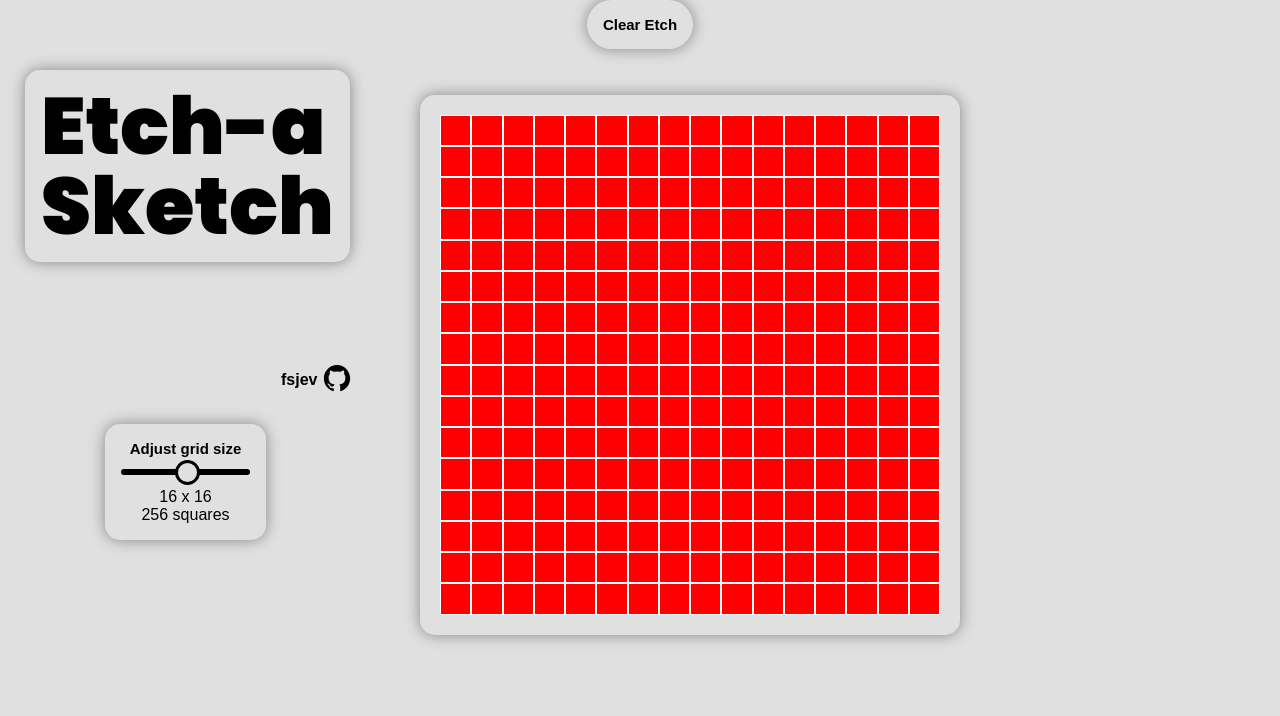
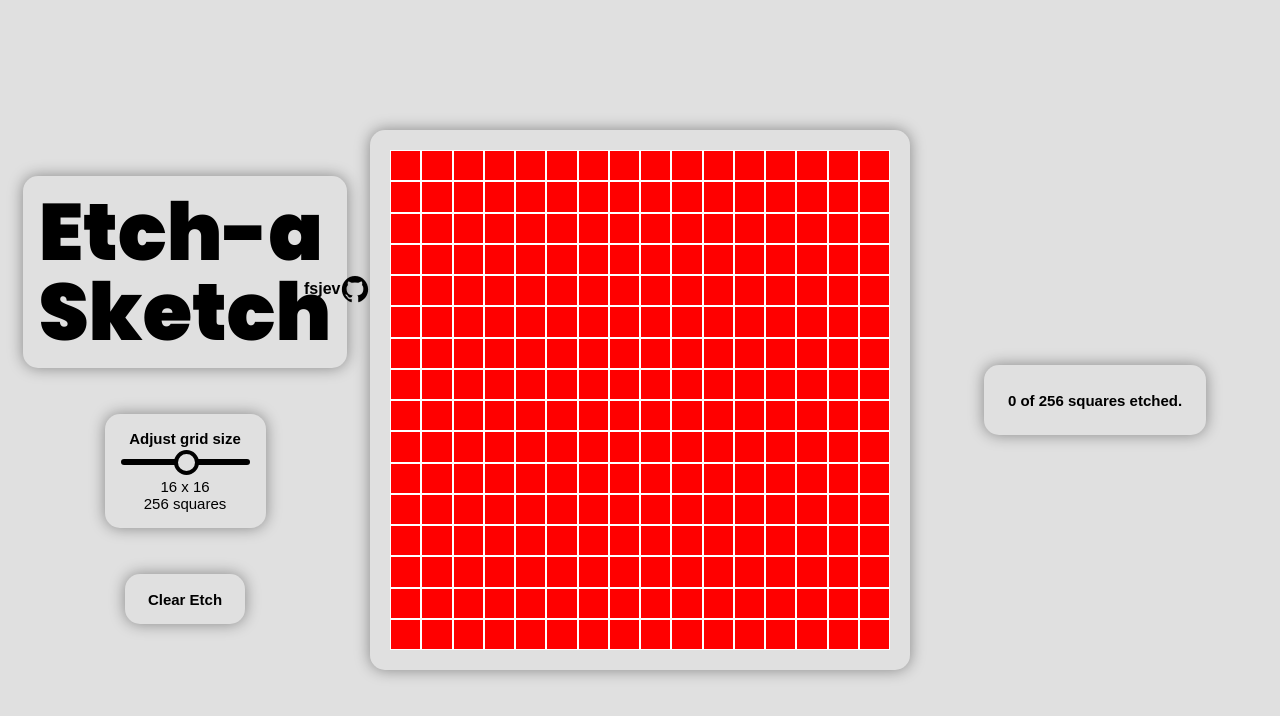
Before and after one commit to fsjev/etch-a-sketch-proj, a plain HTML site: page index.html in a window 1280 px wide. Drawn offline with nearby package versions, Linux system fonts and the light colour scheme.

Commit message:
update UI

```diff
--- a/index.html
+++ b/index.html
@@ -10,22 +10,36 @@
     <link rel="shortcut icon" href="assets/pencil.svg" type="image/x-icon">
 </head>
 <body>
+
     <div class="left">
+        <div class="inner-left">
+            <div class="upper-left">
                 <div class="header-cover"><span class="name">Etch-a<br>Sketch</span></div>
-        <span class="github">
-            fsjev <ion-icon name="logo-github"></ion-icon>
+                <span class="text-icon">
+                    <p class="github">fsjev</p>
+                    <ion-icon name="logo-github"></ion-icon>
                 </span>
+            </div>
+
             <div class="slider-cover">
                 <p id="annot">Adjust grid size</p>
                 <input type="range" name="" id="slider" min="1" max="30" value="16">
                 <p id="numbers">16 x 16<br>256 squares</p>
             </div>
             <button>Clear Etch</button>
+
         </div>
+    </div>
+
+
     <div class="middle">
         <div class="grid-cover">
             <div class="container" id="container"></div>
         </div>
+    </div>
+
+    <div class="right">
+        <p id="counter">0 of 256 squares etched.</p>
     </div>
 
 
--- a/main.js
+++ b/main.js
@@ -4,8 +4,13 @@ let body = document.querySelector("body");
 let slider = document.getElementById("slider");
 let rowSize = slider.value;
 let button = document.querySelector("button");
+let counter = document.getElementById("counter");
+let touchedDivs = gridContainer.getElementsByClassName("touched");
+
 
 makeGrid(rowSize);
+
+
 
 slider.addEventListener("mousedown", () => {
 
@@ -14,6 +19,7 @@ slider.addEventListener("mousedown", () => {
         let gridSize = rowSize ** 2;
         if(rowSize !== "1") numbers.innerHTML = `${rowSize} x ${rowSize}<br>${gridSize} squares`;
         if(rowSize === "1") numbers.innerHTML = `${rowSize} x ${rowSize}<br>${gridSize} square`;
+        setCounter(touchedDivs, rowSize);
         makeGrid(rowSize);
     };
     slider.addEventListener("mousemove", mousedown);
@@ -25,6 +31,7 @@ slider.addEventListener("mousedown", () => {
 
 button.addEventListener("click", () => {
     makeGrid(rowSize);
+    setCounter(touchedDivs, rowSize);
 });
 
 function makeGrid(rowSize){
@@ -46,13 +53,14 @@ function makeGrid(rowSize){
 
         div.onmousedown = function(e) {
             div.setAttribute("class", "touched");
-
+            setCounter(touchedDivs, rowSize);
             gridContainer.addEventListener('mousemove', onMouseMove);
 
             function onMouseMove(e) {
                 let elemBelow = document.elementFromPoint(e.clientX, e.clientY);
                 elemBelow.setAttribute("class", "touched");
 
+                setCounter(touchedDivs, rowSize);
             };
 
             gridContainer.onmouseup = function() {
@@ -61,3 +69,7 @@ function makeGrid(rowSize){
         };
     }
 }
+
+function setCounter(touchedDivs, rowSize){
+    counter.textContent = `${touchedDivs.length} of ${rowSize ** 2} squares etched.`;
+}
--- a/style.css
+++ b/style.css
@@ -6,11 +6,14 @@
     box-sizing: border-box;
 }
 body{
+    background-color: rgb(0, 0, 0);
+    font-family: Arial, Helvetica, sans-serif;
+    display: flex;
+    justify-content: space-around;
+    align-items: center;
+    min-height: 100vh;
+    width: 100vw;
     background-color: rgb(224, 224, 224);
-    display: flex;
-    justify-content: center;
-    align-items: center;
-    font-family: Arial, Helvetica, sans-serif;
 }
 .name{
     font-family: "Poppins", Helvetica, sans-serif;
@@ -18,15 +21,34 @@ body{
     font-size: 5rem;
     line-height: 5rem;
 }
+.left{
+    flex: 1;
+    height: 540px;
+}
+.inner-left{
+    height: 100%;
+    display: flex;
+    flex-direction: column;
+    align-items: center;
+    justify-content: space-evenly;
+}
+.middle{
+    flex: 1;
+}
+.right{
+    flex: 1;
+    height: 540px;
+    display: flex;
+    justify-content: center;
+    align-items: center;
+}
 .header-cover{
     padding: 16px;
     border-radius: 15px;
     height: min-content;
     width: min-content;
     box-shadow: 0px 0px 15px rgba(0, 0, 0, .4);
-    position: absolute;
-    top: 70px;
-    left: 25px;
+    background-color: rgb(224, 224, 224);
 }
 .grid-cover{
     padding: 20px;
@@ -34,9 +56,6 @@ body{
     height: min-content;
     width: min-content;
     box-shadow: 0px 0px 15px rgba(0, 0, 0, .4);
-    margin-top: 70px;
-    position: absolute;
-    left: 420px;
 }
 .container{
     display: flex;
@@ -46,8 +65,6 @@ body{
 }
 .grid-squares{
     border: 1px solid rgb(255, 255, 255);
-    background-color: red;
-    /* flex: 1 1 10%; */
 }
 .untouched{
     background-color: red;
@@ -69,7 +86,7 @@ body{
     width: 25px;
     border-radius: 50%;
     background-color: rgb(224, 224, 224);
-    border: 3px solid black;
+    border: 4px solid black;
 }
 .slider-cover{
     padding: 16px;
@@ -77,42 +94,58 @@ body{
     height: min-content;
     width: min-content;
     box-shadow: 0px 0px 15px rgba(0, 0, 0, .4);
-    position: absolute;
-    left: 105px;
-    bottom: 260px;
+    background-color: rgb(224, 224, 224);
 }
 #annot{
     text-align: center;
+    font-weight: bold;
     font-size: 15px;
     padding-bottom: 4px;
-    font-weight: bold;
 }
 #numbers{
     text-align: center;
     padding-top: 4px;
+    font-size: 15px;
+}
+.text-icon{
+    display: flex;
+    position: absolute;
+    top: 274px;
+    left: 304px;
 }
 ion-icon{
     font-size: 30px;
-    position: relative;
-    bottom: -8px;
 }
 .github{
     font-weight: bold;
-    position: absolute;
-    left: 281px;
-    bottom: 411px;
+    display: flex;
+    align-items: center;
 }
 button{
     outline: none;
     background-color: rgb(224, 224, 224);
     padding: 16px;
-    border-radius: 50px;
+    border-radius: 15px;
     box-shadow: 0px 0px 15px rgba(0, 0, 0, .4);
-    font-size: 15px;
     font-weight: bold;
     border: none;
+    height: 50px;
+    width: 120px;
+    font-size: 15px;
 }
 button:active{
     box-shadow: inset 0px 0px 4px rgba(0, 0, 0, .3);
     font-size: 14px;
 }
+#counter{
+    width: 60%;
+    height: 70px;
+    box-shadow: 0px 0px 15px rgba(0, 0, 0, .4);
+    background-color: rgb(224, 224, 224);
+    border-radius: 15px;
+    font-weight: bold;
+    font-size: 15px;
+    display: flex;
+    justify-content: center;
+    align-items: center;
+}
```
Lines whose indentation alone changed are shown as unchanged.
